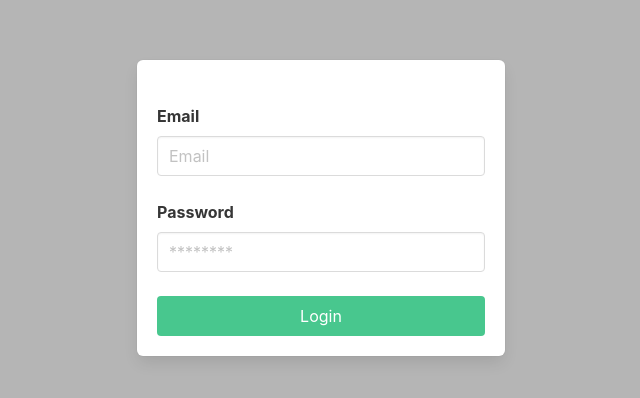
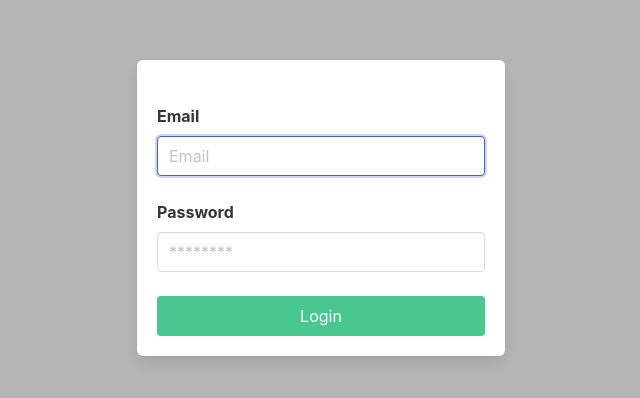
Before and after one commit to rafhoerdeft/Front-End-React-JS, a React (Create React App) app: page / in a window 1280 px wide. Shown: the part 192-590 px from the top of the page, without its empty margins (319-959 px from the left). Built offline with nearby package versions, Linux system fonts and the light colour scheme.

Commit message:
Change useRef in login email

```diff
--- a/src/component/Layout/Footer.js
+++ b/src/component/Layout/Footer.js
@@ -2,8 +2,8 @@ import React from 'react'
 
 const Footer = () => {
   return (
-    <footer class="footer">
-      <div class="content has-text-centered">
+    <footer className="footer">
+      <div className="content has-text-centered">
         <p>
           <strong>&copy; ErdevApp</strong> by <a href="https://erdevapp.com">Rafho Erdeft</a>.
         </p>
--- a/src/component/Login.js
+++ b/src/component/Login.js
@@ -1,11 +1,12 @@
 import axios from 'axios';
-import React, { useState } from 'react'
+import React, { useEffect, useRef, useState } from 'react'
 import { useNavigate } from 'react-router-dom';
 import $ from "jquery";
 import { useAuth } from '../middleware/AuthProvider';
 
 const Login = () => {
-    const [email, setEmail] = useState('');
+    const email = useRef();
+    // const [email, setEmail] = useState('');
     const [password, setPassword] = useState('');
     const [errorMsg, setErrorMsg] = useState('');
     const { refreshToken } = useAuth();
@@ -15,7 +16,7 @@ const Login = () => {
         e.preventDefault(); // agar tidak reload
         try {
             await axios.post('http://localhost:8000/login', {
-                email: email,
+                email: email.current.value,
                 password: password
             });
             refreshToken(); // simpan data token pada context
@@ -28,6 +29,10 @@ const Login = () => {
         }
     }
 
+    useEffect(() => {
+        email.current.focus()
+    }, []);
+
     return (
         <section className="hero has-background-grey-light is-fullheight is-fullwidth">
             <div className="hero-body">
@@ -39,7 +44,7 @@ const Login = () => {
                                 <div className="field mt-5">
                                     <label className="label">Email</label>
                                     <div className="controls">
-                                        <input type="text" className="input" placeholder="Email" value={email} onChange={(e) => setEmail(e.target.value)} />
+                                        <input type="text" className="input" placeholder="Email" ref={email} />
                                     </div>
                                 </div>
                                 <div className="field mt-5">
```
